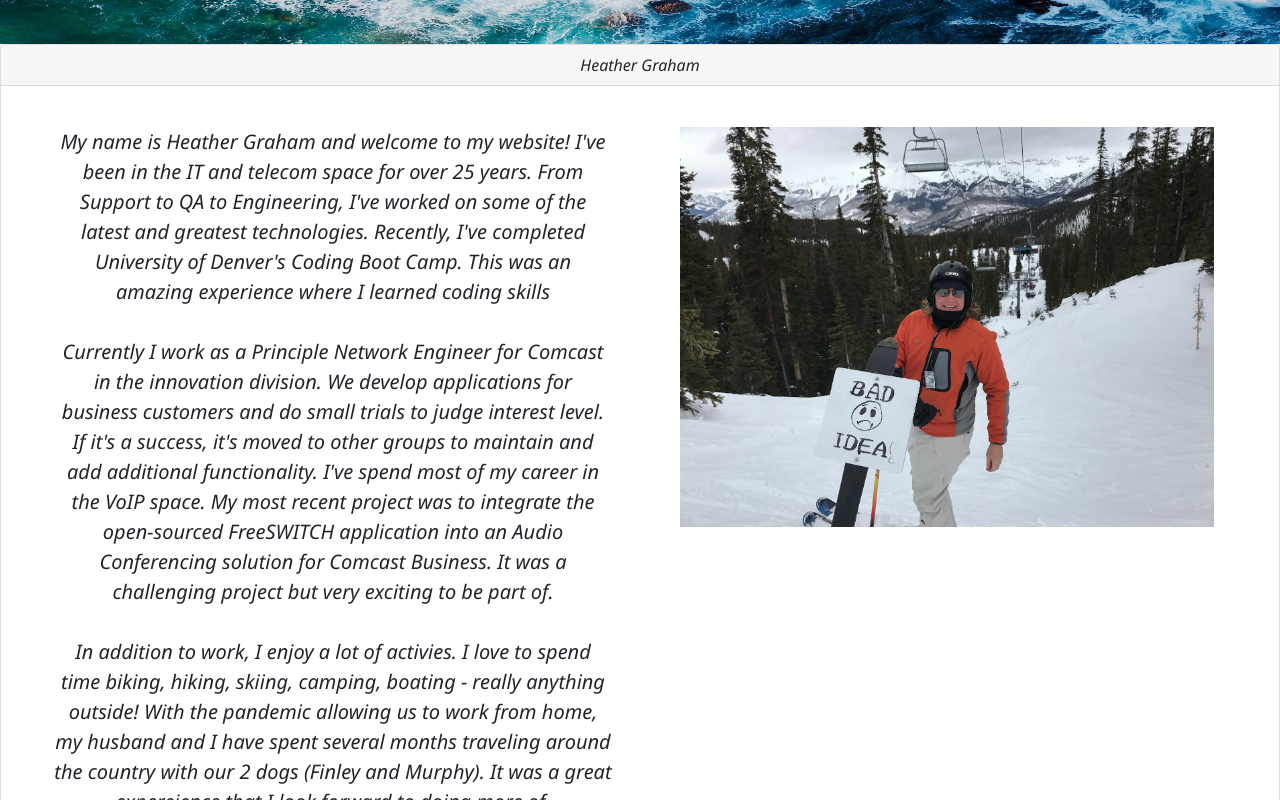
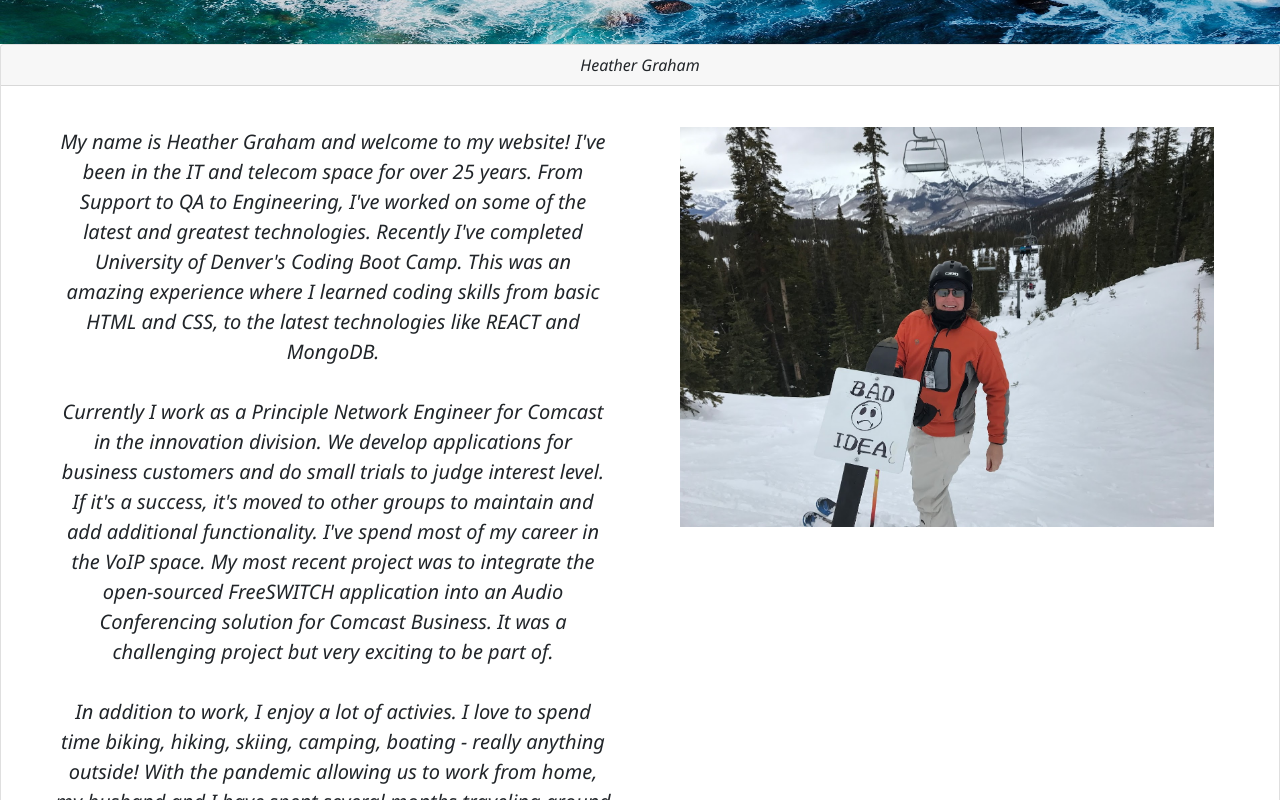
Before and after one commit to mtnbiker72/portfolio-react, a React (Create React App) app: page / in a window 1280 px wide. Shown: the part 420-1220 px from the top of the page. Built offline with nearby package versions, Linux system fonts and the light colour scheme; a web font is replaced by a local one.

Commit message:
final touch ups

```diff
--- a/src/components/pages/About.js
+++ b/src/components/pages/About.js
@@ -43,8 +43,9 @@ export default function About() {
               <p className="card-text">
                 My name is Heather Graham and welcome to my website!  I've been in the IT and telecom space for
                 over 25 years. From Support to QA to Engineering, I've worked on some of the latest and greatest
-                technologies.  Recently, I've completed University of Denver's Coding Boot Camp.  This was an
-                amazing experience where I learned coding skills
+                technologies.  Recently I've completed University of Denver's Coding Boot Camp.  This was an
+                amazing experience where I learned coding skills from basic HTML and CSS, to the latest
+                technologies like REACT and MongoDB.
                 <br></br>
                 <br></br>
                 Currently I work as a Principle Network Engineer for Comcast in the innovation division. We develop
```
